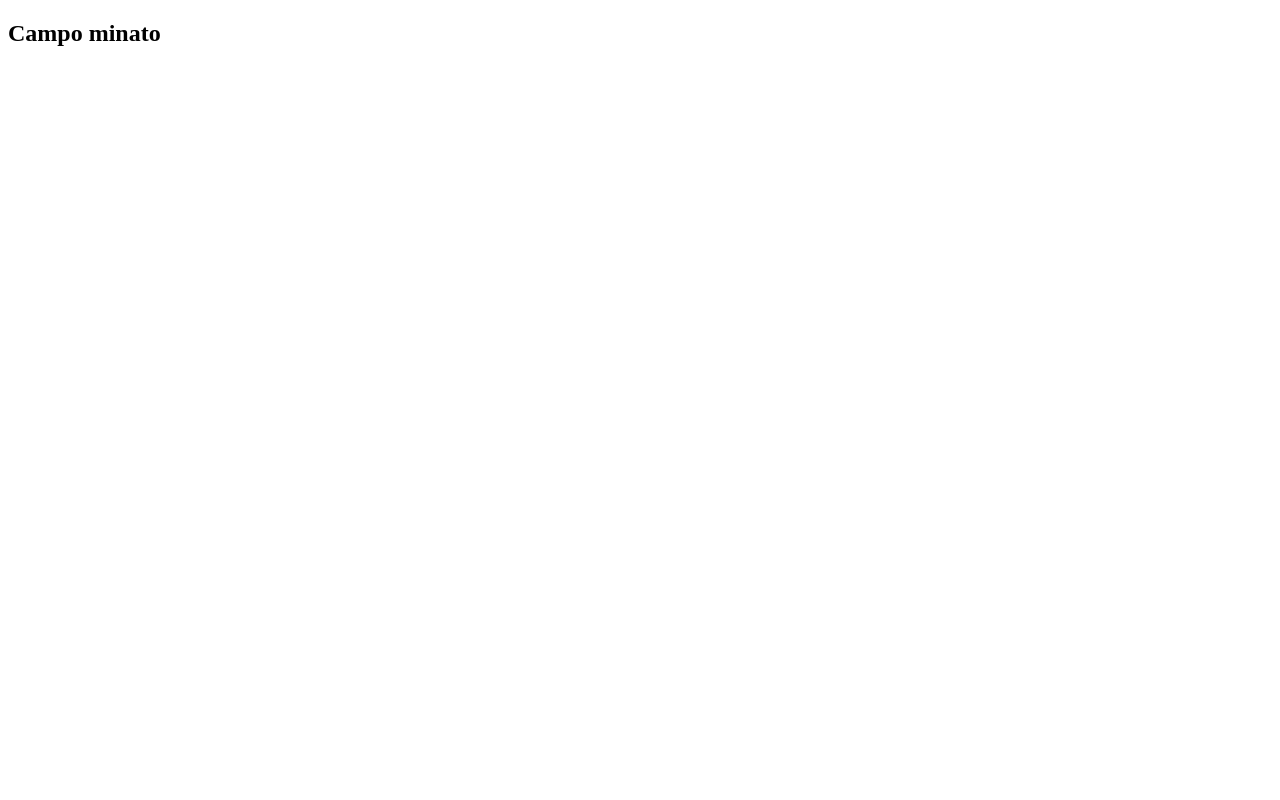
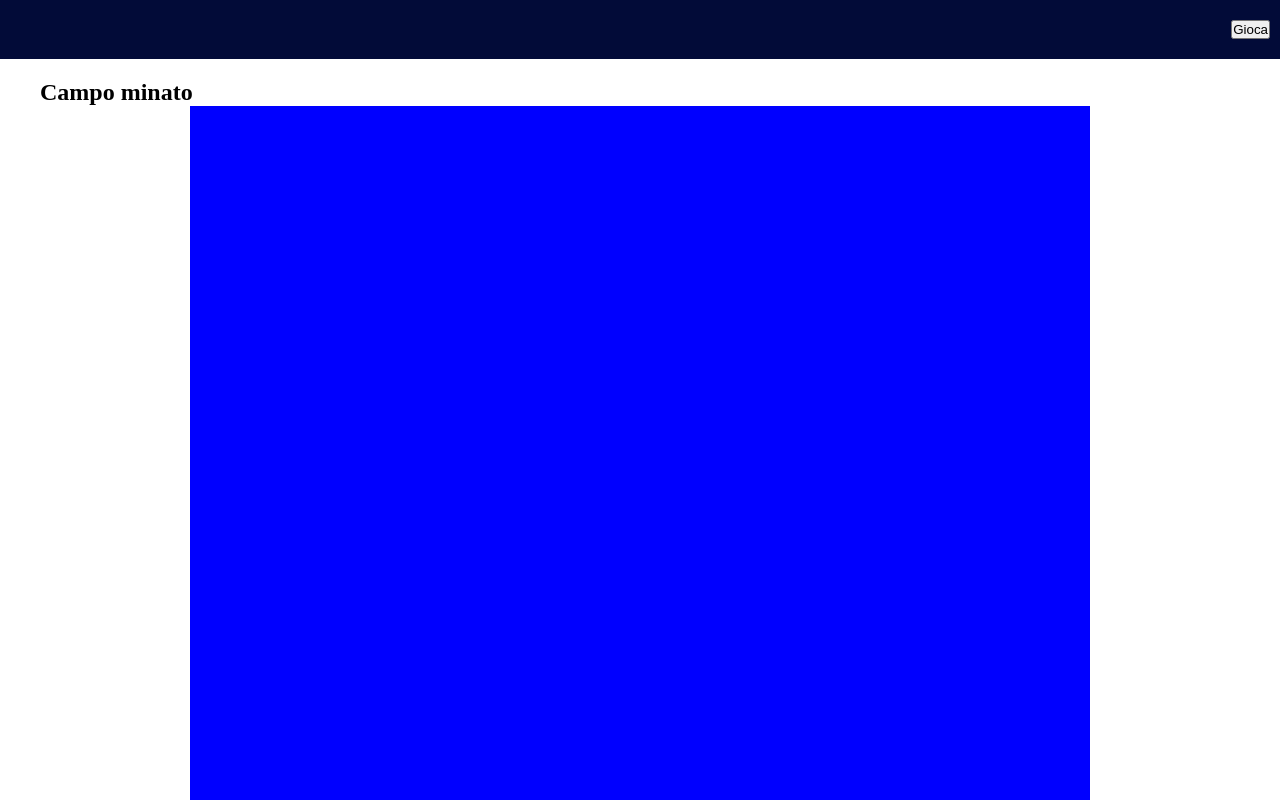
Before and after one commit to DeniPingiori/js-campominato-grid, a plain HTML site: page index.html in a window 1280 px wide. Shown: the top 800 px of the page. Drawn offline with Linux system fonts and the light colour scheme.

Commit message:
[upd] upd button and style css

```diff
--- a/css/style.css
+++ b/css/style.css
@@ -0,0 +1,27 @@
+*{
+    margin: 0;
+    padding: 0;
+    box-sizing: border-box;
+}
+
+#grid {
+    width: 900px;
+    height: 900px;
+    margin: 0 auto;
+    background-color: blue;
+}
+
+header{
+    background-color: rgb(2, 11, 56);
+    padding: 20px 10px;
+    display: flex;
+    justify-content: flex-end;
+}
+
+main{
+    width: 1200px;
+    margin: 20px auto;
+    display: flex;
+    justify-content: center;
+    flex-direction: column;
+}
--- a/index.html
+++ b/index.html
@@ -3,10 +3,13 @@
 <head>
     <meta charset="UTF-8">
     <meta name="viewport" content="width=device-width, initial-scale=1.0">
-    <link rel="stylecss" href="./css/style.css">
+    <link rel="stylesheet" href="./css/style.css">
     <title>Campo Minato griglia</title>
 </head>
 <body>
+    <header>
+        <button id="play" class="btn btn-white">Gioca</button>
+    </header>
     <main>
         <h2>Campo minato</h2>
         <div id="grid"></div>
```
